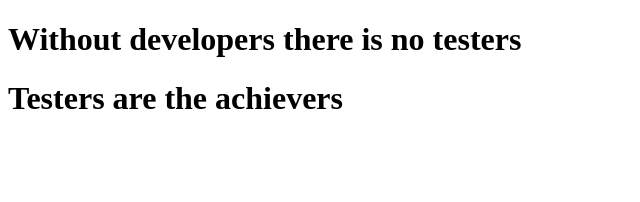
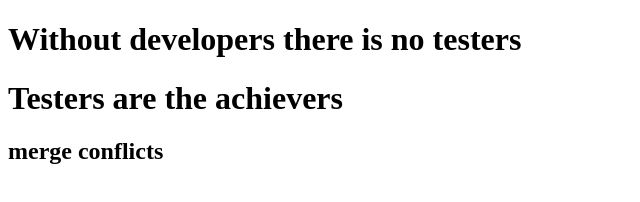
Before and after one commit to Kilayigarivignesh8743/project-62r, a plain HTML site: page index.html in a window 1280 px wide. Shown: the whole page, without its empty margins (0-640 px from the left). Drawn offline with Linux system fonts and the light colour scheme.

Commit message:
merge conflicts

```diff
--- a/index.html
+++ b/index.html
@@ -8,5 +8,6 @@
 <body>
     <h1>Without developers there is no testers</h1>
     <h1>Testers are the achievers</h1>
+    <h2>merge conflicts </h2>
 </body>
 </html>
```
